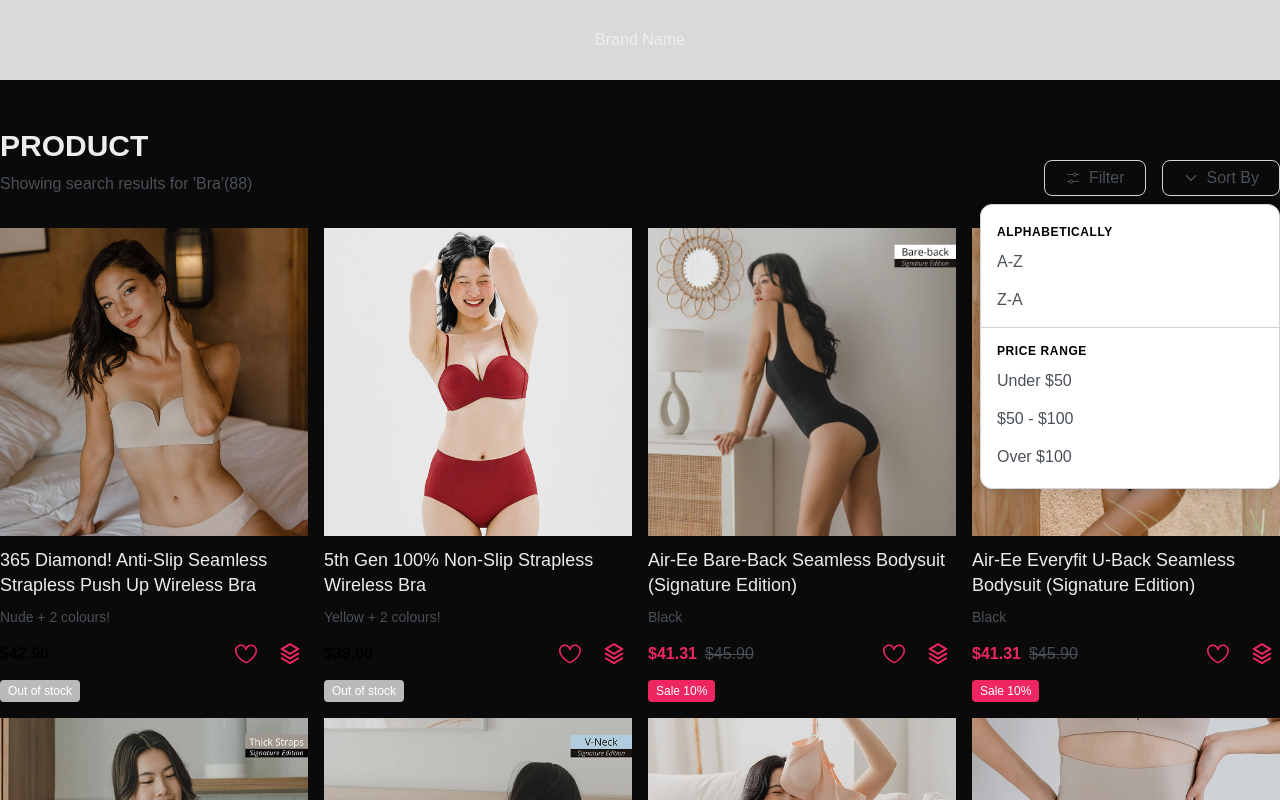
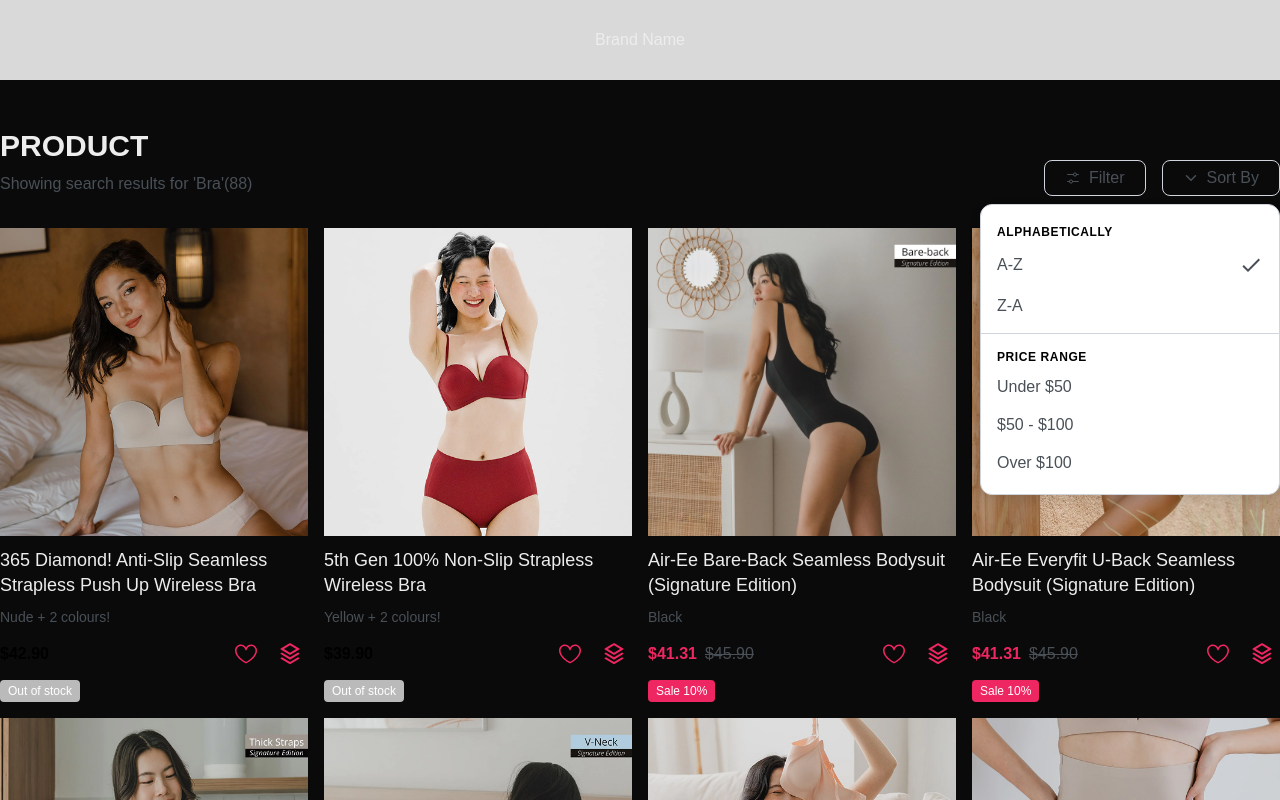
Before and after one commit to aljimsondev/imin-coding-test, a Next.js app: page / in a window 1280 px wide. Both pictures are taken after a click on the button "Sort By". Built offline with nearby package versions, Linux system fonts and the light colour scheme.

Commit message:
chore | updated dropdown props and added flex resuable class based on tailwindcss

```diff
--- a/src/app/globals.css
+++ b/src/app/globals.css
@@ -1,7 +1,7 @@
 /*CSS IMPORTS*/
 @import url('../styles/container.css');
-@import url('../styles/product-card.css');
 @import url('../styles/typography.css');
+@import url('../styles/flex.css');
 
 :root {
   --background: #ffffff;
--- a/src/components/dropdown/index.tsx
+++ b/src/components/dropdown/index.tsx
@@ -1,7 +1,8 @@
-import { Dispatch, ReactNode, SetStateAction } from 'react';
+import cn from 'classnames';
+import { Dispatch, HTMLAttributes, ReactNode, SetStateAction } from 'react';
 import './dropdown.css';
 
-interface DropdownProps {
+interface DropdownProps extends HTMLAttributes<HTMLDivElement> {
   trigger: ReactNode;
   children: ReactNode;
   align?: 'left' | 'right';
@@ -15,24 +16,35 @@ function Dropdown({
   onOpenChange,
   children,
   align = 'left',
+  className,
+  ...rest
 }: DropdownProps) {
   return (
-    <div className="dropdown">
+    <div className={cn('dropdown', className)} {...rest}>
       <div onClick={() => onOpenChange((prev) => !prev)}>{trigger}</div>
       {open && <div className={`dropdown-content ${align}`}>{children}</div>}
     </div>
   );
 }
 
-interface DropdownItemProps {
+interface DropdownItemProps extends HTMLAttributes<HTMLDivElement> {
   children: ReactNode;
   onClick?: () => void;
 }
 
-function DropdownItem({ children, onClick }: DropdownItemProps) {
+function DropdownItem({
+  children,
+  onClick,
+  className,
+  ...rest
+}: DropdownItemProps) {
   return (
     <>
-      <div className="dropdown-item" onClick={onClick}>
+      <div
+        className={cn('dropdown-item', className)}
+        onClick={onClick}
+        {...rest}
+      >
         {children}
       </div>
     </>
@@ -43,14 +55,19 @@ function DropdownDivider() {
   return <div className="dropdown-divider" />;
 }
 
-interface DropdownSectionProps {
+interface DropdownSectionProps extends HTMLAttributes<HTMLDivElement> {
   title: string;
   children: ReactNode;
 }
 
-function DropdownSection({ title, children }: DropdownSectionProps) {
+function DropdownSection({
+  title,
+  children,
+  className,
+  ...rest
+}: DropdownSectionProps) {
   return (
-    <div className="dropdown-section">
+    <div className={cn('dropdown-section', className)} {...rest}>
       <div className="section-title">{title}</div>
       {children}
     </div>
--- a/src/components/menu/sorting.menu.tsx
+++ b/src/components/menu/sorting.menu.tsx
@@ -8,14 +8,18 @@ import {
 import { useFilterStore } from '@/store/filter.store';
 import { SortOrder } from '@/types/product.type';
 import { IoChevronDown } from 'react-icons/io5';
+import { MdOutlineCheck } from 'react-icons/md';
 
 function SortingMenu() {
-  const { setSortOrder, openSortMenu, setOpenSortMenu } = useFilterStore();
+  const { setSortOrder, openSortMenu, setOpenSortMenu, sortOrder } =
+    useFilterStore();
 
   // update sort order
   const handleNameSortOrder = (sortOrder: SortOrder) => {
     setSortOrder(sortOrder);
+    setOpenSortMenu(false); // close the menu when selecting the menu item
   };
+
   return (
     <Dropdown
       open={openSortMenu}
@@ -28,11 +32,17 @@ function SortingMenu() {
       }
     >
       <DropdownSection title="Alphabetically">
-        <DropdownItem onClick={() => handleNameSortOrder('asc')}>
-          A-Z
+        <DropdownItem
+          className="flex items-center justify-between"
+          onClick={() => handleNameSortOrder('asc')}
+        >
+          A-Z {sortOrder === 'asc' && <MdOutlineCheck size={24} />}
         </DropdownItem>
-        <DropdownItem onClick={() => handleNameSortOrder('desc')}>
-          Z-A
+        <DropdownItem
+          className="flex items-center justify-between"
+          onClick={() => handleNameSortOrder('desc')}
+        >
+          Z-A {sortOrder === 'desc' && <MdOutlineCheck size={24} />}
         </DropdownItem>
       </DropdownSection>
       <DropdownDivider />
--- /dev/null
+++ b/src/styles/flex.css
@@ -0,0 +1,31 @@
+.flex {
+  display: flex;
+}
+
+.items-center {
+  align-items: center;
+}
+
+.items-start {
+  align-items: start;
+}
+
+.items-end {
+  align-items: end;
+}
+
+.justify-between {
+  justify-content: space-between;
+}
+
+.justify-start {
+  justify-content: start;
+}
+
+.justify-end {
+  justify-content: end;
+}
+
+.justify-evenly {
+  justify-content: space-evenly;
+}
```
Also changed, not shown: src/styles/product-card.css (deleted).
